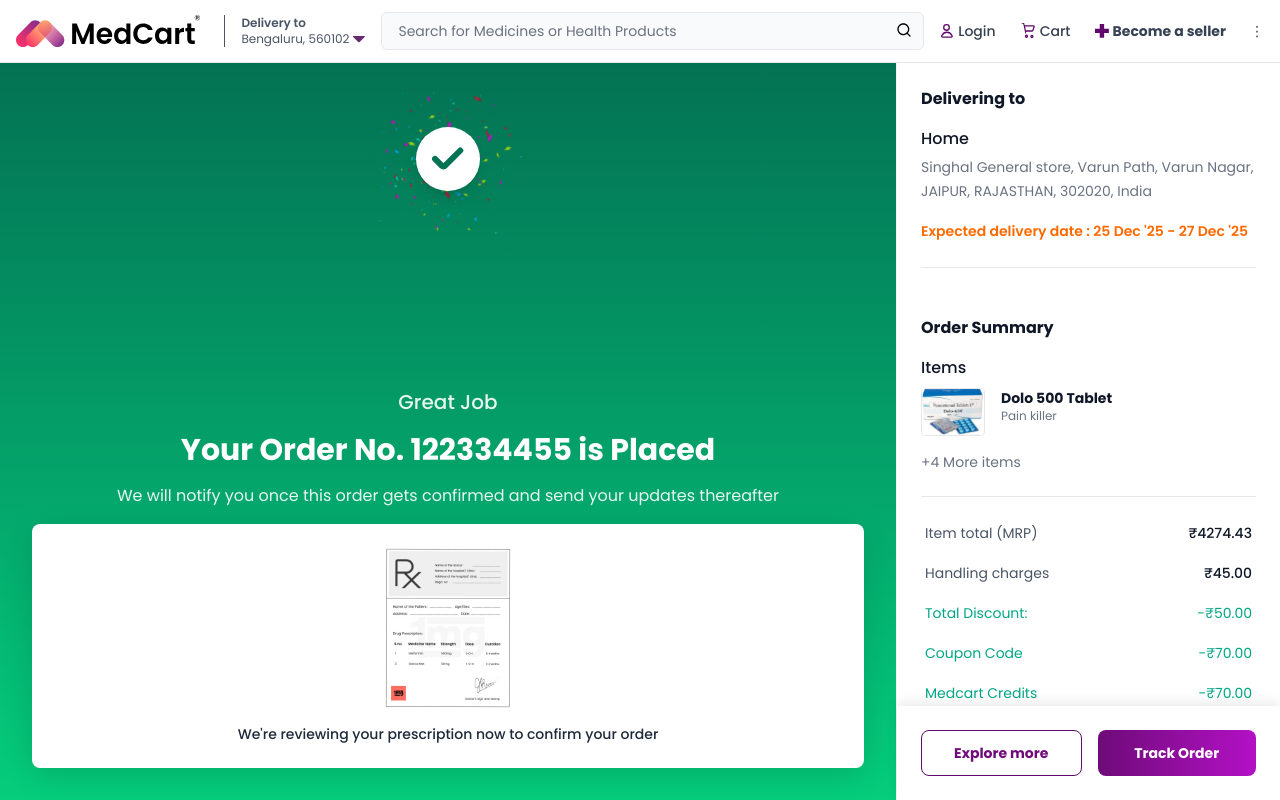
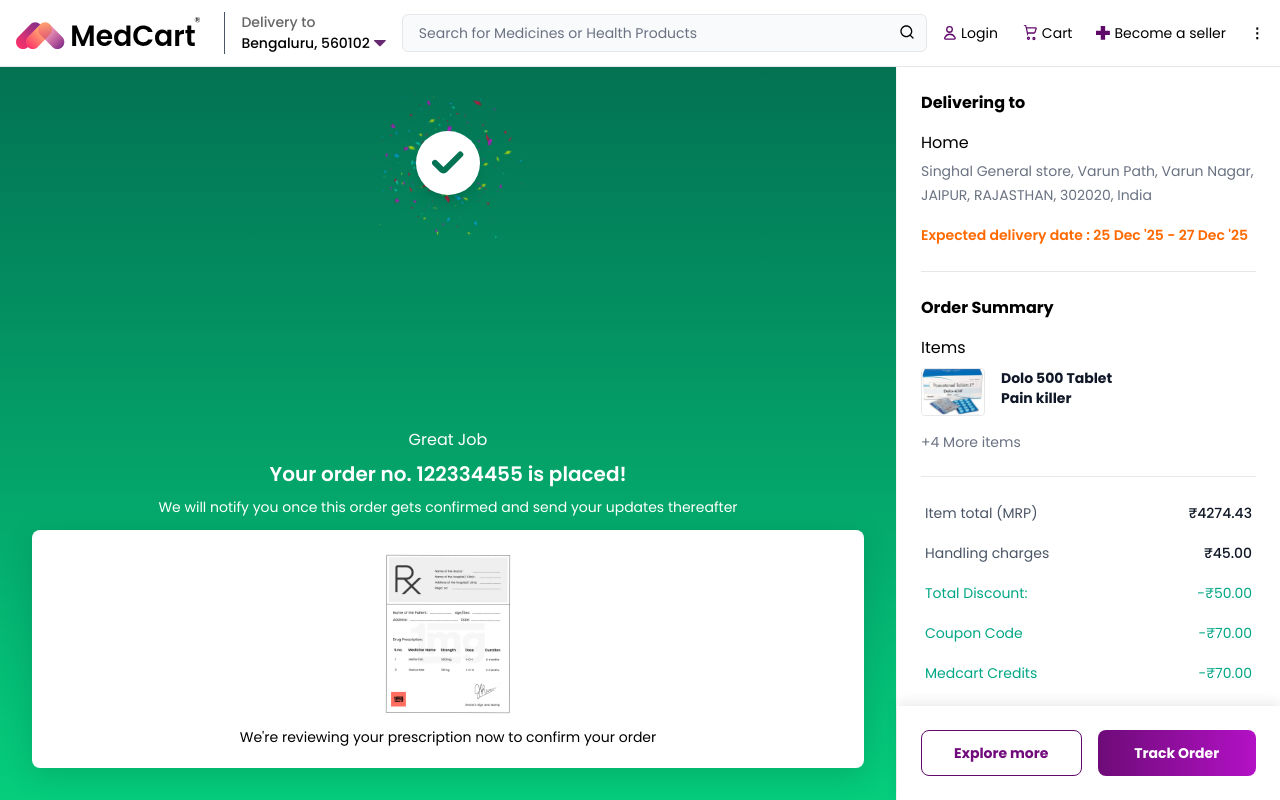
Before and after one commit to mahavirbha/next-js-order-details, a Next.js app: page / in a window 1280 px wide. Built offline with nearby package versions, Linux system fonts and the light colour scheme.

Commit message:
stylings updated

```diff
--- a/app/components/Navbar.js
+++ b/app/components/Navbar.js
@@ -7,9 +7,9 @@
         <div className="flex items-center gap-2 font-bold text-xl text-gray-800">
           <Image src="/logo.svg" alt="MedCart Logo" width={32} height={32} className="h-8 w-auto" />
         </div>
-        <div className="text-xs text-gray-600 border-l pl-4 hidden sm:block">
-          <div className="font-semibold">Delivery to</div>
-          <div className="flex items-center gap-1">
+        <div className="text-gray-600 border-l pl-4 hidden sm:block">
+          <div className="font-medium text-sm leading-[21px] tracking-normal text-[#666666]">Delivery to</div>
+          <div className="flex items-center gap-1 font-medium text-sm leading-[21px] tracking-normal text-[#000000]">
             Bengaluru, 560102
             <Image src="/dropdown.svg" alt="Change Location" width={12} height={7} />
           </div>
@@ -29,17 +29,17 @@
         </div>
       </div>
 
-      <div className="hidden md:flex items-center gap-6 text-sm font-medium text-gray-700">
+      <div className="hidden md:flex items-center gap-6 text-sm leading-[21px] tracking-normal font-normal text-[#000000]">
         <button className="flex items-center gap-1 hover:text-[#60096A]">
           <Image src="/login.svg" alt="Login" width={14} height={14} /> Login
         </button>
         <button className="flex items-center gap-1 hover:text-[#60096A]">
           <Image src="/cart.svg" alt="Cart" width={16} height={16} /> Cart
         </button>
-        <button className="flex items-center gap-1 hover:text-[#60096A] font-bold">
+        <button className="flex items-center gap-1 hover:text-[#60096A]">
           <Image src="/seller.svg" alt="Seller" width={14} height={14} /> Become a seller
         </button>
-        <button className='bold'>⋮</button>
+        <button className='font-bold'>⋮</button>
       </div>
     </nav>
   );
--- a/app/components/OrderStatus.js
+++ b/app/components/OrderStatus.js
@@ -31,7 +31,7 @@
       <div className="w-full flex flex-col items-center text-center justify-center space-y-4">
         <h2 className={TEXT_STYLES.statusSubheading}>Great Job</h2>
         <h1 className={TEXT_STYLES.statusHeading}>
-          Your Order No. {order.orderNumber} is Placed
+          Your order no. {order.orderNumber} is placed!
         </h1>
         <p className={TEXT_STYLES.statusBody}>
           We will notify you once this order gets confirmed and send your
--- a/app/components/OrderSummary.js
+++ b/app/components/OrderSummary.js
@@ -4,7 +4,7 @@
 
 export default function OrderSummary({ items, pricing, additionalCount }) {
   return (
-    <div className="bg-white p-4 md:p-6 pt-6">
+    <div className="bg-white p-4 md:px-6 pt-0">
       <h3 className={`${TEXT_STYLES.sectionTitle} mb-4`}>Order Summary</h3>
 
       <div className={`${TEXT_STYLES.labelRegular} mb-2`}>Items</div>
--- a/app/components/PaymentInfo.js
+++ b/app/components/PaymentInfo.js
@@ -2,7 +2,7 @@
 
 export default function PaymentInfo({ payment }) {
     return (
-      <div className="bg-white p-4 md:p-6 pb-2 pt-6">
+      <div className="bg-white p-4 md:px-6 pb-2 pt-0">
           <h3 className={`${TEXT_STYLES.sectionTitle} mb-4`}>Paid via {payment.method}</h3>
 
           <div className="space-y-3">
--- a/app/styles/typography.js
+++ b/app/styles/typography.js
@@ -1,14 +1,52 @@
+/**
+ * Text style definitions for consistent typography across the application.
+ *
+ * Contains Tailwind CSS class strings for various text elements including:
+ * - Section headings and titles
+ * - Body text with different line heights and weights
+ * - Labels and subtitles
+ * - Highlighted and colored text
+ * - Pricing table components
+ * - Item list styling
+ * - Amount and payment displays
+ * - Savings banners
+ * - Disclaimer text (#666666 is typically gray-500 in Tailwind)
+ * - Status section elements
+ *
+ * @constant {Object} TEXT_STYLES
+ * @property {string} sectionTitle - Bold section headings (16px, black)
+ * @property {string} bodyTight - Tight body text with leading-6 (14px, gray-500)
+ * @property {string} bodyRelaxed - Relaxed body text (14px, gray-500)
+ * @property {string} bodyMedium - Medium weight body text (14px, gray-900)
+ * @property {string} labelRegular - Regular labels (16px, black)
+ * @property {string} highlightSemiBold - Semi-bold highlighted text (14px)
+ * @property {string} pricingContainer - Container for pricing elements with spacing
+ * @property {string} pricingRow - Flex row for pricing items
+ * @property {string} pricingDiscountText - Brand-colored discount text
+ * @property {string} pricingValue - Medium weight pricing values (gray-900)
+ * @property {string} itemName - Bold item names (14px, gray-900)
+ * @property {string} itemDescription - Item descriptions (12px, gray-500)
+ * @property {string} itemsMoreCount - Additional items count (14px, gray-500)
+ * @property {string} amountPaidLabel - Bold payment label (16px, gray-900)
+ * @property {string} amountPaidValue - Bold payment value (18px, gray-900)
+ * @property {string} savingsBanner - Styled savings banner with brand blue background
+ * @property {string} disclaimerText - Small disclaimer text (12px, gray-400)
+ * @property {string} statusHeading - Large status heading (20px, semi-bold)
+ * @property {string} statusSubheading - Status subheading (16px)
+ * @property {string} statusBody - Status body text (14px)
+ * @property {string} statusCardText - Status card text (14px, black)
+ */
 export const TEXT_STYLES = {
   // Section Headings (e.g. "Delivering to", "Order Summary")
-  sectionTitle: "font-bold text-base leading-6 text-gray-900",
+  sectionTitle: "font-bold text-base leading-6 text-black",
 
   // Body Text
   bodyTight: "text-gray-500 text-sm font-normal leading-6 align-middle",
   bodyRelaxed: "text-gray-500 text-sm font-normal align-middle",
   bodyMedium: "text-gray-900 text-sm font-medium align-middle",
 
-  // Subtitles / Labels (e.g. "Home", "Items")
-  labelRegular: "font-medium text-gray-900 text-base leading-6 align-middle",
+// Subtitles / Labels (e.g. "Home", "Items")
+labelRegular: "font-normal text-black text-base leading-6 align-middle",
 
   // Highlighed / Colored Text (e.g. Expected Date)
   highlightSemiBold: "font-semibold text-sm leading-6 align-middle",
@@ -21,8 +59,8 @@
 
   // Items List
   itemName: "font-bold text-gray-900 text-sm",
-  itemDescription: "text-gray-500 text-xs",
-  itemsMoreCount: "text-gray-500 text-sm mb-6",
+  itemDescription: "font-bold text-gray-900 text-sm",
+  itemsMoreCount: "text-gray-500 text-sm mb-6 font-normal",
 
   // Total Amount Section
   amountPaidLabel: "font-bold text-gray-900 text-base",
@@ -35,8 +73,8 @@
   disclaimerText: "text-xs text-gray-400 leading-tight",
 
   // Status Section (White text on Green bg mostly)
-  statusHeading: "text-2xl md:text-3xl font-bold",
-  statusSubheading: "text-xl font-medium opacity-90",
-  statusBody: "text-sm md:text-base opacity-90 max-w-2xl",
-  statusCardText: "text-sm font-medium text-center text-gray-800 px-4",
+  statusHeading: "font-semibold text-[20px] leading-none tracking-normal text-center align-middle",
+  statusSubheading: "font-normal text-base leading-none tracking-normal text-center align-middle",
+  statusBody: "font-normal text-sm leading-none tracking-normal text-center align-middle",
+  statusCardText: "font-normal text-sm leading-none tracking-normal text-center align-middle text-[#000000] px-4",
 };
```
